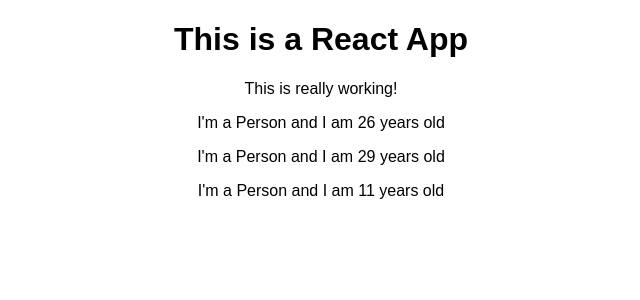
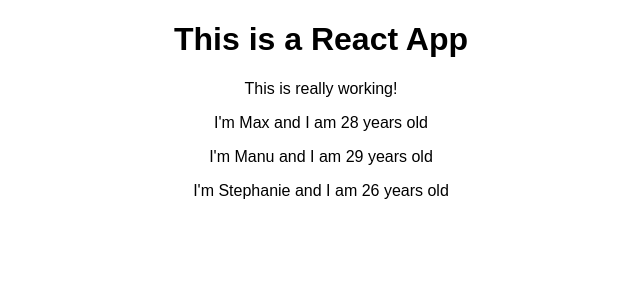
Before and after one commit to YudhaYuki/REACT-Base-Features-and-Syntax, a React (Create React App) app: page / in a window 1280 px wide. Shown: the top 300 px of the page, without its empty margins (319-959 px from the left). Built offline with nearby package versions, Linux system fonts and the light colour scheme.

Commit message:
Working with props

```diff
--- a/src/App.js
+++ b/src/App.js
@@ -8,9 +8,9 @@
       <div className="App">
         <h1>This is a React App</h1>
         <p>This is really working!</p>
-        <Person />
-        <Person />
-        <Person />
+        <Person name="Max" age="28"/>
+        <Person name="Manu" age="29">My Hobbies: Racing</Person>
+        <Person name="Stephanie" age="26"/>
       </div>
     );
 
--- a/src/Person/Person.js
+++ b/src/Person/Person.js
@@ -1,7 +1,7 @@
 import React from 'react';
 
-const person = () => {
-    return <p>I'm a Person and I am {Math.floor(Math.random() * 30)} years old </p>
+const person = (props) => {
+    return <p>I'm {props.name} and I am {props.age} years old </p>
 }
 
 export default person;
```
